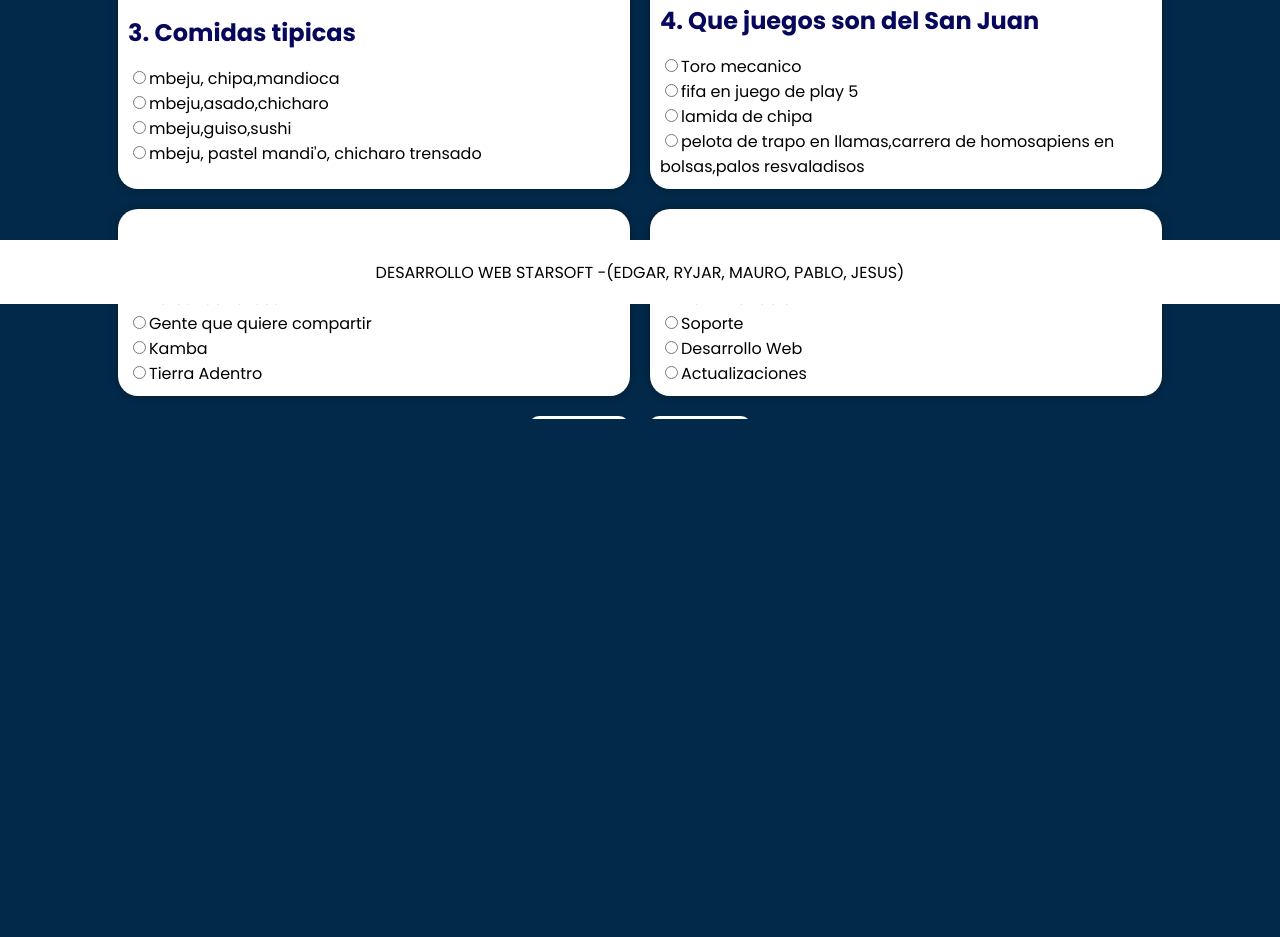
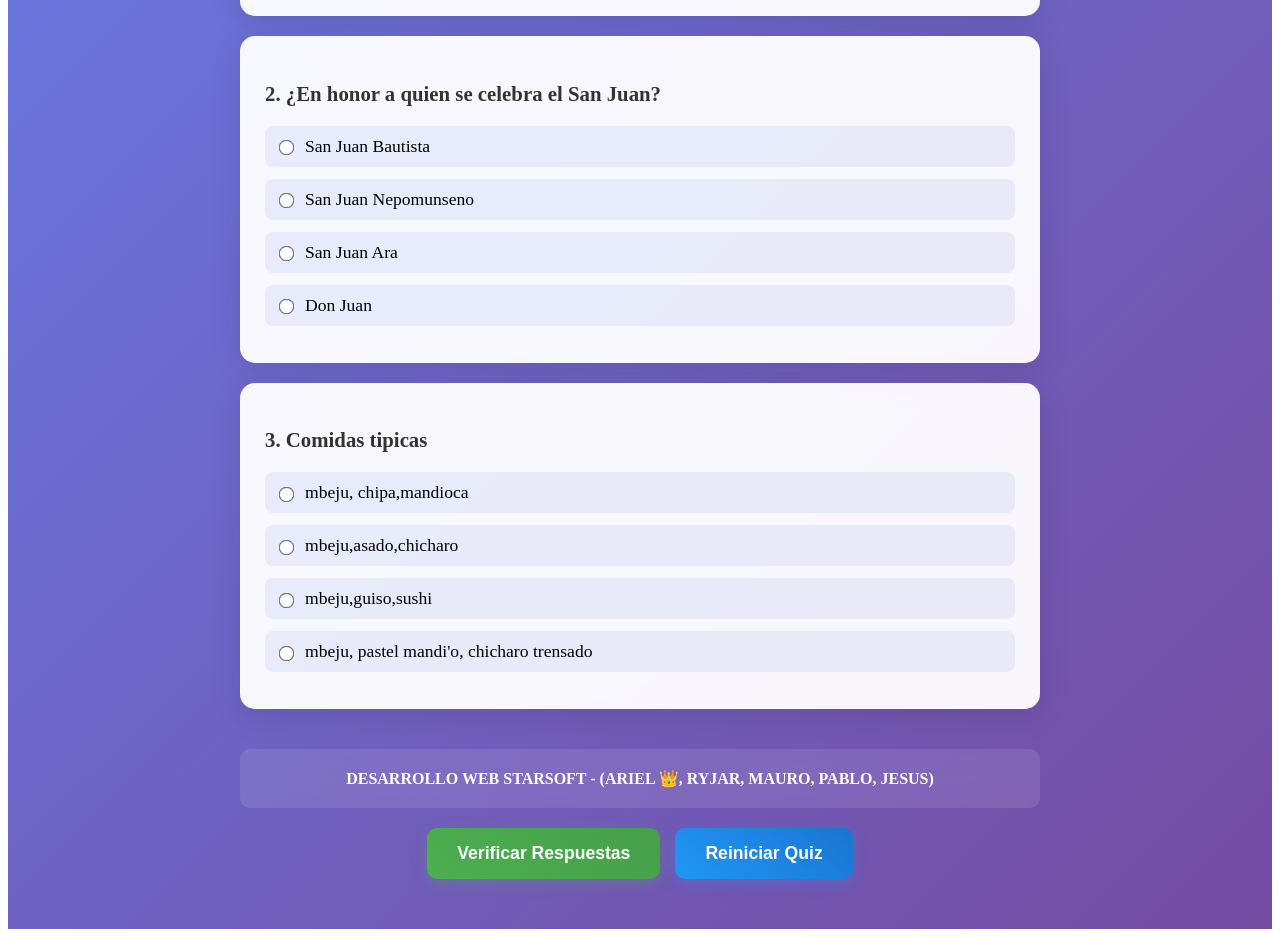
Before and after one commit to arielmedinaa/SAN-JUAN-DEVWEB, a React (Vite) app: page / in a window 1280 px wide. Shown: the part 496-1433 px from the top of the page. Before the commit the page ends 915 px from the top, so only its background shows below. Built offline with nearby package versions, Linux system fonts and the light colour scheme.

Commit message:
first commit

```diff
--- a/src/App.jsx
+++ b/src/App.jsx
@@ -1,16 +1,17 @@
 import { useState } from "react";
-
-import { Button, Card, Col, Container, Row } from "react-bootstrap";
-// import "bootstrap/dist/css/bootstrap.min.css";
-import Confetti from "react-confetti";
 import { ToastContainer, toast } from "react-toastify";
 import "react-toastify/dist/ReactToastify.css";
-import "./style.css";
+
 function App() {
   const [score, setscore] = useState(0);
-  const [showCOnfetti, setShowCOnfetti] = useState(false);
+  const [showConfetti, setShowConfetti] = useState(false);
   const [answers, setAnswers] = useState([]);
-  const questions = [
+  const [currentQuestionSet, setCurrentQuestionSet] = useState(0);
+
+  // Múltiples conjuntos de preguntas
+  const questionSets = [
+    // Set 1: San Juan Ara (original)
+    [
       {
         question: "¿En que fecha se celebra el San Juan Ara?",
         resulst: [
@@ -38,42 +39,167 @@ function App() {
           { correct: true, res: "mbeju, pastel mandi'o, chicharo trensado" },
         ],
       },
+    ],
+    // Set 2: Cultura General
+    [
       {
-      question: "Que juegos son del San Juan",
+        question: "¿Cuál es la capital de Francia?",
         resulst: [
-        { correct: false, res: "Toro mecanico" },
-        { correct: false, res: "fifa en juego de play 5" },
-        { correct: false, res: "lamida de chipa" },
-        {
-          correct: true,
-          res: "pelota de trapo en llamas,carrera de homosapiens en bolsas,palos resvaladisos",
-        },
+          { correct: false, res: "Londres" },
+          { correct: true, res: "París" },
+          { correct: false, res: "Madrid" },
+          { correct: false, res: "Roma" },
         ],
       },
       {
-      question: "Quienes asisten al San juan",
+        question: "¿En qué año llegó el hombre a la Luna?",
         resulst: [
-        { correct: false, res: "Personas Felices" },
-        { correct: true, res: "Gente que quiere compartir" },
-        { correct: false, res: "Kamba" },
-        { correct: false, res: "Tierra Adentro" },
+          { correct: false, res: "1968" },
+          { correct: true, res: "1969" },
+          { correct: false, res: "1970" },
+          { correct: false, res: "1971" },
         ],
       },
       {
-      question: "Que stand Gana Hoy?",
+        question: "¿Cuál es el planeta más grande del sistema solar?",
         resulst: [
-        { correct: false, res: "Administracion" },
-        { correct: false, res: "Soporte" },
-        { correct: true, res: "Desarrollo Web" },
-        { correct: false, res: "Actualizaciones" },
+          { correct: false, res: "Saturno" },
+          { correct: false, res: "Tierra" },
+          { correct: true, res: "Júpiter" },
+          { correct: false, res: "Neptuno" },
         ],
       },
+    ],
+    // Set 3: Ciencias
+    [
+      {
+        question: "¿Cuál es la fórmula química del agua?",
+        resulst: [
+          { correct: false, res: "CO2" },
+          { correct: true, res: "H2O" },
+          { correct: false, res: "O2" },
+          { correct: false, res: "H2SO4" },
+        ],
+      },
+      {
+        question: "¿Cuántos huesos tiene el cuerpo humano adulto?",
+        resulst: [
+          { correct: false, res: "198" },
+          { correct: false, res: "215" },
+          { correct: true, res: "206" },
+          { correct: false, res: "234" },
+        ],
+      },
+      {
+        question: "¿Qué gas respiramos principalmente?",
+        resulst: [
+          { correct: false, res: "Oxígeno" },
+          { correct: true, res: "Nitrógeno" },
+          { correct: false, res: "Dióxido de carbono" },
+          { correct: false, res: "Hidrógeno" },
+        ],
+      },
+    ],
+    // Set 4: Historia
+    [
+      {
+        question: "¿En qué año comenzó la Segunda Guerra Mundial?",
+        resulst: [
+          { correct: false, res: "1938" },
+          { correct: true, res: "1939" },
+          { correct: false, res: "1940" },
+          { correct: false, res: "1941" },
+        ],
+      },
+      {
+        question: "¿Quién pintó la Mona Lisa?",
+        resulst: [
+          { correct: false, res: "Pablo Picasso" },
+          { correct: false, res: "Vincent van Gogh" },
+          { correct: true, res: "Leonardo da Vinci" },
+          { correct: false, res: "Miguel Ángel" },
+        ],
+      },
+      {
+        question: "¿Cuál fue el primer país en independizarse en América del Sur?",
+        resulst: [
+          { correct: false, res: "Argentina" },
+          { correct: false, res: "Brasil" },
+          { correct: true, res: "Paraguay" },
+          { correct: false, res: "Colombia" },
+        ],
+      },
+    ],
+    // Set 5: Deportes
+    [
+      {
+        question: "¿Cada cuántos años se celebran los Juegos Olímpicos?",
+        resulst: [
+          { correct: false, res: "2 años" },
+          { correct: false, res: "3 años" },
+          { correct: true, res: "4 años" },
+          { correct: false, res: "5 años" },
+        ],
+      },
+      {
+        question: "¿Cuántos jugadores tiene un equipo de fútbol en el campo?",
+        resulst: [
+          { correct: false, res: "10" },
+          { correct: true, res: "11" },
+          { correct: false, res: "12" },
+          { correct: false, res: "9" },
+        ],
+      },
+      {
+        question: "¿En qué deporte se usa una raqueta?",
+        resulst: [
+          { correct: false, res: "Fútbol" },
+          { correct: false, res: "Básquet" },
+          { correct: true, res: "Tenis" },
+          { correct: false, res: "Natación" },
+        ],
+      },
+    ],
+    // Set 6: Tecnología
+    [
+      {
+        question: "¿Qué significa HTML?",
+        resulst: [
+          { correct: true, res: "HyperText Markup Language" },
+          { correct: false, res: "High Tech Modern Language" },
+          { correct: false, res: "Home Tool Markup Language" },
+          { correct: false, res: "Hyperlink and Text Markup Language" },
+        ],
+      },
+      {
+        question: "¿Quién fundó Microsoft?",
+        resulst: [
+          { correct: false, res: "Steve Jobs" },
+          { correct: true, res: "Bill Gates" },
+          { correct: false, res: "Mark Zuckerberg" },
+          { correct: false, res: "Elon Musk" },
+        ],
+      },
+      {
+        question: "¿Cuál es la unidad básica de información en computación?",
+        resulst: [
+          { correct: false, res: "Byte" },
+          { correct: true, res: "Bit" },
+          { correct: false, res: "Pixel" },
+          { correct: false, res: "Kilobyte" },
+        ],
+      },
+    ],
   ];
-  const checkAnswen = () => {
+
+  const questions = questionSets[currentQuestionSet];
+
+  const checkAnswer = () => {
     if (answers.length === 0) {
-      toast.info("Seleccione una opcion 💢 😠  ");
+      toast.info("Seleccione una opción 💢 😠");
       return;
     }
+
     const correctAnswer = answers?.map((ans) => {
       return questions
         .find((q) => q.question === ans.question)
@@ -82,120 +208,235 @@ function App() {
 
     const cantidad = correctAnswer?.filter((res) => res.correct).length;
     setscore(cantidad);
+
     if (cantidad === questions.length) {
-      setShowCOnfetti(true);
-      toast.success("¡Felicidades ganaste! 🥳 :");
+      setShowConfetti(true);
+      toast.success("¡Felicidades ganaste! 🥳");
 
       setTimeout(() => {
-        const footer = document.getElementById("header");
-        if (footer) {
-          footer.scrollIntoView({ behavior: "smooth" });
+        const header = document.getElementById("header");
+        if (header) {
+          header.scrollIntoView({ behavior: "smooth" });
         }
       }, 500);
     } else {
-      toast.info("Lo siento no ganaste 😢");
+      toast.info(`Obtuviste ${cantidad}/${questions.length} respuestas correctas 😢`);
     }
+
+    // Cambiar al siguiente conjunto de preguntas
+    setTimeout(() => {
+      const nextSet = (currentQuestionSet + 1) % questionSets.length;
+      setCurrentQuestionSet(nextSet);
+      setAnswers([]);
+      setShowConfetti(false);
+
+      // Mostrar qué tema viene
+      const themes = ["San Juan Ara", "Cultura General", "Ciencias", "Historia", "Deportes", "Tecnología"];
+      toast.info(`Próximo tema: ${themes[nextSet]} 🎯`);
+    }, 3000);
   };
+
   const handleClick = ({ target: { checked, value, name } }) => {
-    const finindex = answers.findIndex((r) => r.question === name);
-    if (finindex !== -1) {
+    const findIndex = answers.findIndex((r) => r.question === name);
+    if (findIndex !== -1) {
       const answ = structuredClone(answers);
-      answ[finindex] = { question: name, correct: checked, res: value };
+      answ[findIndex] = { question: name, correct: checked, res: value };
       setAnswers(answ);
       return;
     }
     setAnswers([...answers, { question: name, correct: checked, res: value }]);
   };
 
-  const width = screen.width;
-  const height = screen.height;
+  const resetQuiz = () => {
+    setCurrentQuestionSet(0);
+    setAnswers([]);
+    setscore(0);
+    setShowConfetti(false);
+  };
+
+  const themes = ["San Juan Ara", "Cultura General", "Ciencias", "Historia", "Deportes", "Tecnología"];
+
   return (
-    <div>
+    <div style={{
+      minHeight: '100vh',
+      background: 'linear-gradient(135deg, #667eea 0%, #764ba2 100%)',
+      padding: '20px'
+    }}>
       <ToastContainer />
-      <h5 style={{ color: "#fff", fontSize: "1.5rem", textAlign: "center" }}>
-        Respuesta Correctas: {score}/{questions.length}
+
+      {/* Header con información */}
+      <div style={{
+        textAlign: 'center',
+        marginBottom: '30px',
+        background: 'rgba(255,255,255,0.1)',
+        padding: '20px',
+        borderRadius: '15px',
+        backdropFilter: 'blur(10px)'
+      }}>
+        <h2 style={{ color: '#fff', margin: 0 }}>
+          Quiz Dinámico - Tema: {themes[currentQuestionSet]}
+        </h2>
+        <h5 style={{ color: '#fff', fontSize: '1.2rem', margin: '10px 0' }}>
+          Respuestas Correctas: {score}/{questions.length}
         </h5>
-      <div id="header" className="sectionprincipal">
+        <p style={{ color: '#fff', margin: 0, opacity: 0.8 }}>
+          Set {currentQuestionSet + 1} de {questionSets.length}
+        </p>
+      </div>
+
+      <div id="header" style={{ maxWidth: '800px', margin: '0 auto' }}>
         {questions.map((q, ind) => (
-          <div key={ind} className="cardGeneral">
-            <h1>
-              {" "}
+          <div key={`${currentQuestionSet}-${ind}`} style={{
+            background: 'rgba(255,255,255,0.95)',
+            margin: '20px 0',
+            padding: '25px',
+            borderRadius: '15px',
+            boxShadow: '0 8px 32px rgba(0,0,0,0.1)',
+            backdropFilter: 'blur(10px)'
+          }}>
+            <h3 style={{
+              color: '#333',
+              marginBottom: '20px',
+              fontSize: '1.3rem'
+            }}>
               {ind + 1}. {q.question}
-            </h1>
+            </h3>
+
             {q.resulst.map((res, rind) => (
-              <div key={rind}>
+              <div key={rind} style={{
+                margin: '12px 0',
+                padding: '10px',
+                background: 'rgba(103,126,234,0.1)',
+                borderRadius: '8px',
+                transition: 'all 0.3s ease'
+              }}>
+                <label style={{
+                  display: 'flex',
+                  alignItems: 'center',
+                  cursor: 'pointer',
+                  fontSize: '1.1rem'
+                }}>
                   <input
                     onChange={handleClick}
                     type="radio"
-                  id={res.res}
                     name={q.question}
                     value={res.res}
+                    style={{
+                      marginRight: '12px',
+                      transform: 'scale(1.2)'
+                    }}
                   />
-                <label htmlFor={res.res}>{res.res}</label>
-                <br />
+                  {res.res}
+                </label>
               </div>
             ))}
           </div>
         ))}
-        <footer>
-          <p>DESARROLLO WEB STARSOFT -(EDGAR, RYJAR, MAURO, PABLO, JESUS) </p>
+
+        <footer style={{
+          textAlign: 'center',
+          margin: '40px 0 20px 0',
+          padding: '20px',
+          background: 'rgba(255,255,255,0.1)',
+          borderRadius: '10px',
+          backdropFilter: 'blur(10px)'
+        }}>
+          <p style={{ color: '#fff', margin: 0, fontWeight: 'bold' }}>
+            DESARROLLO WEB STARSOFT - (ARIEL 👑, RYJAR, MAURO, PABLO, JESUS)
+          </p>
         </footer>
-        <div className="butons">
-          <button onClick={() => checkAnswen()}>Verificar</button>
-          <button onClick={() => window.location.reload()}>Reiniciar</button>
+
+        <div style={{
+          display: 'flex',
+          gap: '15px',
+          justifyContent: 'center',
+          marginBottom: '30px'
+        }}>
+          <button
+            onClick={checkAnswer}
+            style={{
+              padding: '15px 30px',
+              fontSize: '1.1rem',
+              background: 'linear-gradient(45deg, #4CAF50, #45a049)',
+              color: 'white',
+              border: 'none',
+              borderRadius: '10px',
+              cursor: 'pointer',
+              boxShadow: '0 4px 15px rgba(76,175,80,0.3)',
+              transition: 'all 0.3s ease',
+              fontWeight: 'bold'
+            }}
+            onMouseOver={(e) => e.target.style.transform = 'translateY(-2px)'}
+            onMouseOut={(e) => e.target.style.transform = 'translateY(0)'}
+          >
+            Verificar Respuestas
+          </button>
+
+          <button
+            onClick={resetQuiz}
+            style={{
+              padding: '15px 30px',
+              fontSize: '1.1rem',
+              background: 'linear-gradient(45deg, #2196F3, #1976D2)',
+              color: 'white',
+              border: 'none',
+              borderRadius: '10px',
+              cursor: 'pointer',
+              boxShadow: '0 4px 15px rgba(33,150,243,0.3)',
+              transition: 'all 0.3s ease',
+              fontWeight: 'bold'
+            }}
+            onMouseOver={(e) => e.target.style.transform = 'translateY(-2px)'}
+            onMouseOut={(e) => e.target.style.transform = 'translateY(0)'}
+          >
+            Reiniciar Quiz
+          </button>
         </div>
       </div>
 
-      {showCOnfetti && <Confetti width={width} height={height} />}
+      {/* Confetti effect */}
+      {showConfetti && (
+        <div style={{
+          position: 'fixed',
+          top: 0,
+          left: 0,
+          width: '100%',
+          height: '100%',
+          pointerEvents: 'none',
+          zIndex: 1000
+        }}>
+          {[...Array(50)].map((_, i) => (
+            <div
+              key={i}
+              style={{
+                position: 'absolute',
+                width: '10px',
+                height: '10px',
+                background: `hsl(${Math.random() * 360}, 100%, 50%)`,
+                left: `${Math.random() * 100}%`,
+                animationName: 'fall',
+                animationDuration: `${2 + Math.random() * 3}s`,
+                animationTimingFunction: 'linear',
+                animationIterationCount: 'infinite',
+                animationDelay: `${Math.random() * 2}s`
+              }}
+            />
+          ))}
+        </div>
+      )}
 
-      {/*
-      <Container>
-        <Row>
-          <Col></Col>
-        </Row>
-        <Row>
-          {questions.map((q, ind) => (
-            <Col key={ind} xs={12} md={6}>
-              <Card className="mt-2 mb-2">
-                <Card.Body>
-                  <Card.Title>
-                    {ind + 1}. {q.question}
-                  </Card.Title>
-                  <Card.Text>
-                    {q.resulst.map((res, rind) => (
-                      <div key={rind}>
-                        <input
-                          onChange={handleClick}
-                          type="radio"
-                          id={res.res}
-                          name={q.question}
-                          value={res.res}
-                        />
-                        <label htmlFor={res.res}>{res.res}</label>
-                        <br />
-                      </div>
-                    ))}
-                  </Card.Text>
-                </Card.Body>
-              </Card>
-            </Col>
-          ))}
-        </Row>
-        <Row colspan={2}>
-          <Col xs={12} md={6}>
-            <Button
-              variant="success"
-              onClick={() => checkAnswen()}
-              className="m-1"
-            >
-              Verificar
-            </Button>
-            <Button variant="primary" onClick={() => window.location.reload()}>
-              Reiniciar
-            </Button>
-          </Col>
-        </Row>
-      </Container> */}
+      <style jsx>{`
+        @keyframes fall {
+          0% {
+            transform: translateY(-100vh) rotate(0deg);
+            opacity: 1;
+          }
+          100% {
+            transform: translateY(100vh) rotate(360deg);
+            opacity: 0;
+          }
+        }
+      `}</style>
     </div>
   );
 }
```
Lines whose indentation alone changed are shown as unchanged.
